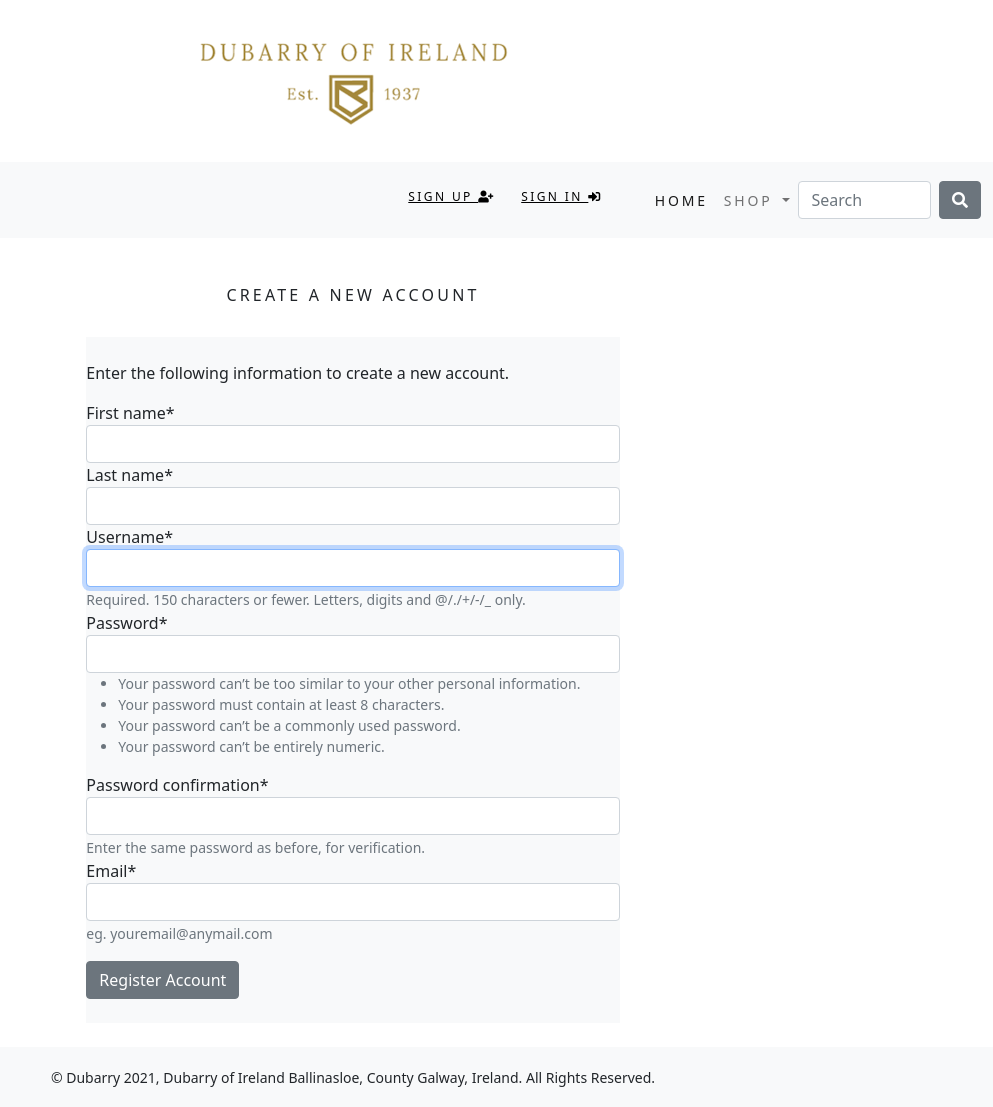
After one commit to begimai123/hackathon_website, a Django app: page /account/create/ in a window 1280 px wide. The commit adds this page. Shown: the whole page, without its empty margins (287-1280 px from the left). Run offline with Django 3.2, Linux system fonts and the light colour scheme; data that the repository does not hold is empty; some libraries are stand-ins or nearby versions.

Commit message:
added registration form

```diff
--- a/ecommerce/settings.py
+++ b/ecommerce/settings.py
@@ -43,6 +43,7 @@
     'shop',
     'search_app',
     'shopping_cart',
+    'crispy_forms',
 ]
 
 MIDDLEWARE = [
@@ -137,3 +138,5 @@
 )
 MEDIA_URL = '/media/'
 MEDIA_ROOT = os.path.join(BASE_DIR,'media')
+
+CRISPY_TEMPLATE_PACK = 'bootstrap4'
--- a/ecommerce/urls.py
+++ b/ecommerce/urls.py
@@ -25,6 +25,10 @@
     path('shop/', include('shop.urls', namespace='shop')),
     path('search/', include('search_app.urls', namespace='search_app')),
     path('shopping_cart/', include('shopping_cart.urls', namespace='shopping_cart')),
+    path('account/create/', views.signupView, name='signup'),
+    path('account/login/', views.signinView, name='signin'),
+    path('account/logout/', views.singoutView, name='signout'),
+
 
 ]
 
--- /dev/null
+++ b/shop/forms.py
@@ -0,0 +1,12 @@
+from django import forms
+from django.contrib.auth.forms import UserCreationForm
+from django.contrib.auth.forms import User
+
+class SignUpForm(UserCreationForm):
+    first_name = forms.CharField(max_length=100, required=True)
+    last_name = forms.CharField(max_length=100, required=True)
+    email = forms.EmailField(max_length=255, help_text='eg. youremail@anymail.com')
+
+    class Meta:
+        model = User
+        fields = ('first_name', 'last_name', 'username', 'password1', 'password2')
--- /dev/null
+++ b/shop/templates/accounts/signup.html
@@ -0,0 +1,46 @@
+{% extends 'shop/base.html' %}
+{% load static %}
+{% load crispy_forms_tags %}
+{% block metadescription %}
+    Sign up to get a new account with us.
+{% endblock %}
+{% block title %}
+    Create a New Account - The Dubarry of Ireland Store
+{% endblock %}
+{% block content %}
+    <div>
+        {% if not form.is_valid %}
+            <div class="mx-auto">
+                <br>
+                <h1 class="my_title text-center">Create a new account</h1>
+                <br>
+                <div class="col-9 col-sm-9 col-md-9 col-lg-5 mx-auto bg-light">
+                    <br>
+                    <p>Enter the following information to create a new account.</p>
+                    <form method="post">
+                        {% csrf_token %}
+                        <p>{{ form | crispy }}</p>
+                        <button type="submit" class="btn btn-secondary">Register Account</button>
+                    </form>
+                    <br>
+                </div>
+            </div>
+        {% else %}
+        <div class="mx-auto">
+            <br>
+            <h1 class="my_title text-center">Your account has been successfully created </h1>
+            <br>
+            <div class="text-center">
+                <p class="text-center">Dear Customer,</p>
+                <br>
+                <br>
+                Your account has been created and is ready to use
+                <br>
+                <a href="{% url 'shop:allProdCat' %}">Continue shopping</a>
+            </div>
+
+        </div>
+        {% endif %}
+    </div>
+    <br>
+{% endblock %}
--- a/shop/templates/shop/base.html
+++ b/shop/templates/shop/base.html
@@ -21,6 +21,31 @@
 
 <nav class="navbar navbar-expand-lg navbar-light bg-light">
   <div class="container-fluid">
+      <div class="container-fluid bg-light navbar-fixed-top my_top_navbar_div">
+          <div class="container">
+              <div class="my_custom_menu">
+                  <ul>
+                      {% if request.user.is_authenticated and request.user.first_name %}
+                      <li>
+                          Welcome, {{ request.user.first_name }}<i class="far fa-user"></i>
+                      </li>
+                      <li>
+                          <a href="{% url 'signout' %}">Sign Out<i class="fas fa-sign-out-alt"></i></a>
+                      </li>
+                      {% else %}
+                      <li>
+                          <a href="{% url 'signup' %}">Sign up <i class="fas fa-user-plus"></i></a>
+                      </li>
+                      <li>
+                          <a href="{% url 'signin' %}">Sign In <i class="fas fa-sign-in-alt"></i></a>
+                      </li>
+                      {% endif %}
+                  </ul>
+
+              </div>
+          </div>
+
+      </div>
     <button class="navbar-toggler" type="button" data-bs-toggle="collapse" data-bs-target="#navbarSupportedContent" aria-controls="navbarSupportedContent" aria-expanded="false" aria-label="Toggle navigation">
       <span class="navbar-toggler-icon"></span>
     </button>
--- a/shop/urls.py
+++ b/shop/urls.py
@@ -9,4 +9,5 @@
     path('<slug:c_slug>/', views.allProdCat, name='products_by_category'),
     path('<slug:c_slug>/<slug:product_slug>/', views.ProdCatDetail, name='ProdCatDetail'),
 
+
 ]
--- a/shop/views.py
+++ b/shop/views.py
@@ -1,10 +1,12 @@
-from django.shortcuts import render, get_object_or_404
+from django.shortcuts import render, get_object_or_404, redirect
 
 from django.http import HttpResponse
 from .models import Category, Product
 from django.core.paginator import Paginator, EmptyPage, InvalidPage
-
-
+from django.contrib.auth.models import Group, User
+from .forms import SignUpForm
+from django.contrib.auth.forms import AuthenticationForm
+from django.contrib.auth import login, authenticate, logout
 
 def index(request):
     return HttpResponse('this is shopping app')
@@ -37,3 +39,36 @@
     except Exception as e:
         raise e
     return render(request, 'shop/product.html', {'product':product})
+
+def signupView(request):
+    if request.method == 'POST':
+        form = SignUpForm(request.POST)
+        if form.is_valid():
+            form.save()
+            username = form.cleaned_data.get('username')
+            signup_user = User.objects.get(username=username)
+            customer_group = Group.objects.get(name='Customer')
+            customer_group.user_set.add(signup_user)
+    else:
+        form = SignUpForm()
+    return render(request, 'accounts/signup.html', {'form':form})
+
+def signinView(request):
+    if request.method == 'POST':
+        form = AuthenticationForm(data=request.POST)
+        if form.is_valid():
+            username = request.POST('username')
+            password = request.POST('password')
+            user = authenticate(username=username, password=password)
+            if user is not None:
+                login(request,user)
+                return redirect('shop:allProdCat')
+            else:
+                return redirect('signup')
+    else:
+        form = AuthenticationForm()
+    return render(request, 'accounts/signin.html', {'form':form})
+
+def singoutView(request):
+    logout(request)
+    return redirect('signin')
--- a/static/css/custom.css
+++ b/static/css/custom.css
@@ -120,5 +120,40 @@
 }
 .my_custom_button{
     margin-top:5px;
+}
 
+.errorlist li{
+    color:red;
+    font-weight: bold;
 }
+
+.my_custom_div{
+    max-resolution: 20px !important;
+}
+
+.my_top_navbar_div{
+    height: 60px;
+    line-height: 50px;
+}
+
+.my_custom_menu{
+    text-align: right !important;
+}
+
+.my_custom_menu ul li{
+    list-style: none;
+    color: #000000;
+    text-transform: uppercase;
+    letter-spacing: .2em;
+    font-size: 12px;
+    padding-right: 20px;
+    display: inline;
+}
+
+.my_custom_menu ul li a{
+    text-display: none;
+    color: #000000;
+    text-transform: uppercase;
+    letter-spacing: .2em;
+    font-size: 12px;
+}
```
Also changed, not shown: shop/templates/accounts/signin.html (added, +40 -0 lines).
